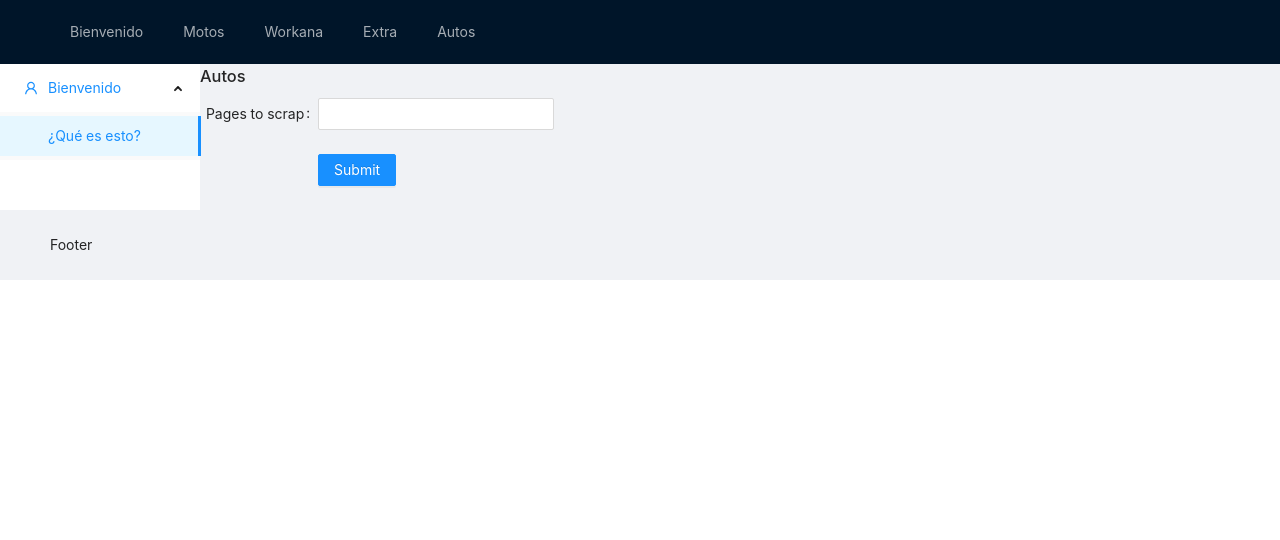
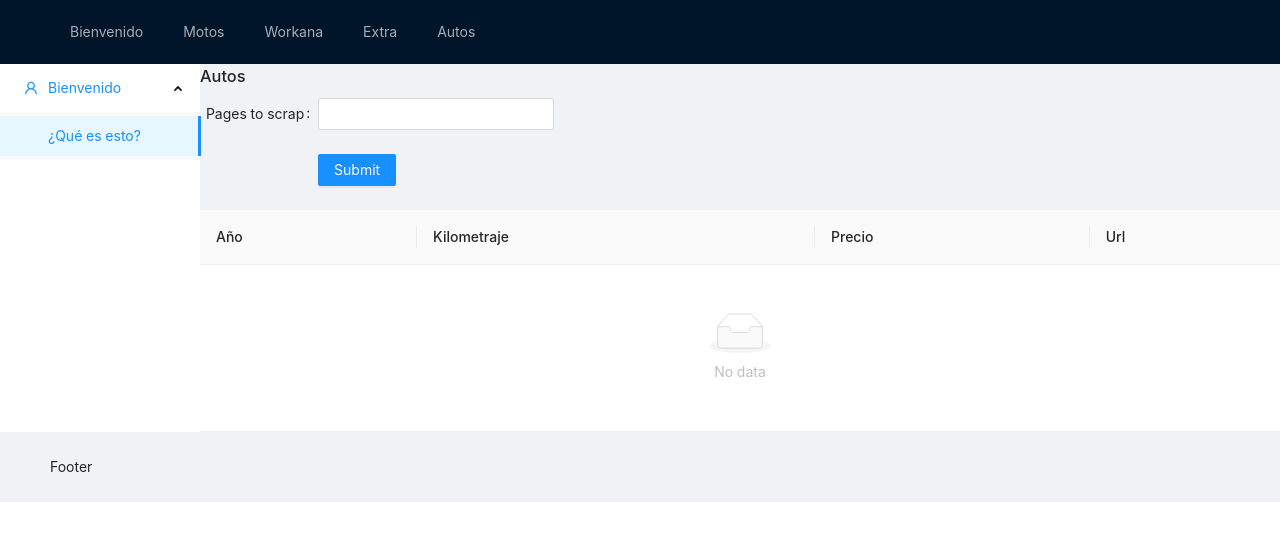
Before and after one commit to KarlHeitmann/megascraper, a React (Create React App) app in the folder client/: page /autos in a window 1280 px wide. Shown: the top 540 px of the page. Built offline with nearby package versions, Linux system fonts and the light colour scheme.

Commit message:
muestra la tabla con los datos de los autos

```diff
--- a/client/src/pages/autos.jsx
+++ b/client/src/pages/autos.jsx
@@ -5,12 +5,14 @@ import {
   Form,
   Input,
   Button,
+  Table,
 } from 'antd';
 
 import axios from 'axios';
 
 import workana_jobs_columns from '../table_columnas/workana_jobs';
 import { DOMAIN } from '../utils';
+import autos_columns from '../table_columnas/autos';
 
 const layout = {
   labelCol: { span: 8 },
@@ -22,6 +24,7 @@ const tailLayout = {
 
 function Autos(props) {
   // const [workana_jobs, setWorkanaJobs] = useState([])
+  const [autos, setAutos] = useState([])
 
   const onBtnScrape = (values) => {
     console.log("onBtnScrape");
@@ -32,6 +35,7 @@ function Autos(props) {
       .then(response => {
         const autos = response.data;
         console.log(autos)
+        setAutos(autos)
         // const { workana_jobs } = response.data;
         // console.log(workana_jobs)
         // setWorkanaJobs( workana_jobs )
@@ -67,6 +71,7 @@ function Autos(props) {
           </Form>
         </Col>
       </Row>
+      <Table dataSource={autos} columns={autos_columns}/>
     </>
   );
 };
--- /dev/null
+++ b/client/src/table_columnas/autos.js
@@ -0,0 +1,30 @@
+import React from 'react';
+import {
+  Space,
+  Button,
+} from 'antd';
+
+const autos_columns = [
+  {
+    title: 'Año',
+    dataIndex: 'year',
+    key: 'year',
+  },
+  {
+    title: 'Kilometraje',
+    dataIndex: 'kilometraje',
+    key: 'kilometraje',
+  },
+  {
+    title: 'Precio',
+    dataIndex: 'precio',
+    key: 'precio',
+  },
+  {
+    title: 'Url',
+    dataIndex: 'url',
+    key: 'url'
+  }
+]
+
+export default autos_columns;
```
Also changed, not shown: 2 other files (tests, documents, lock files or other folders).
